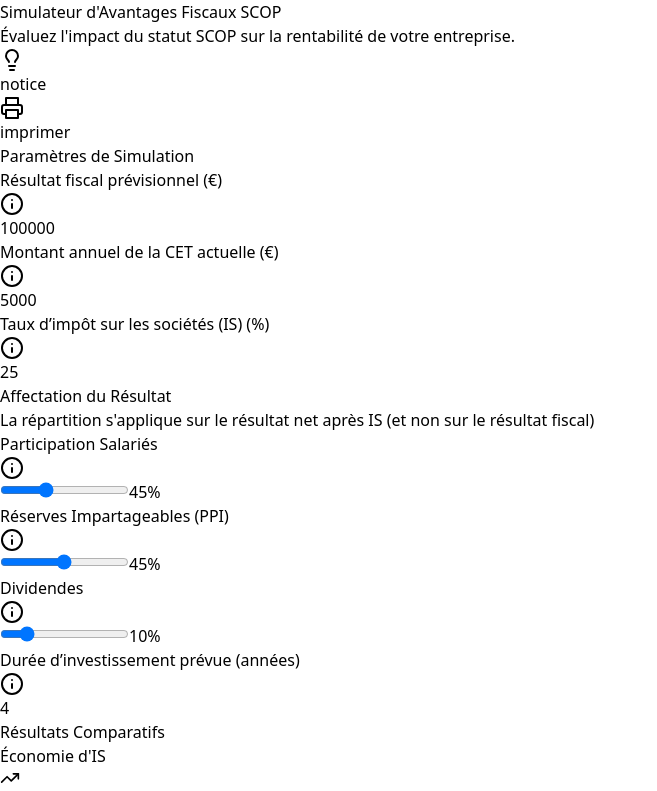
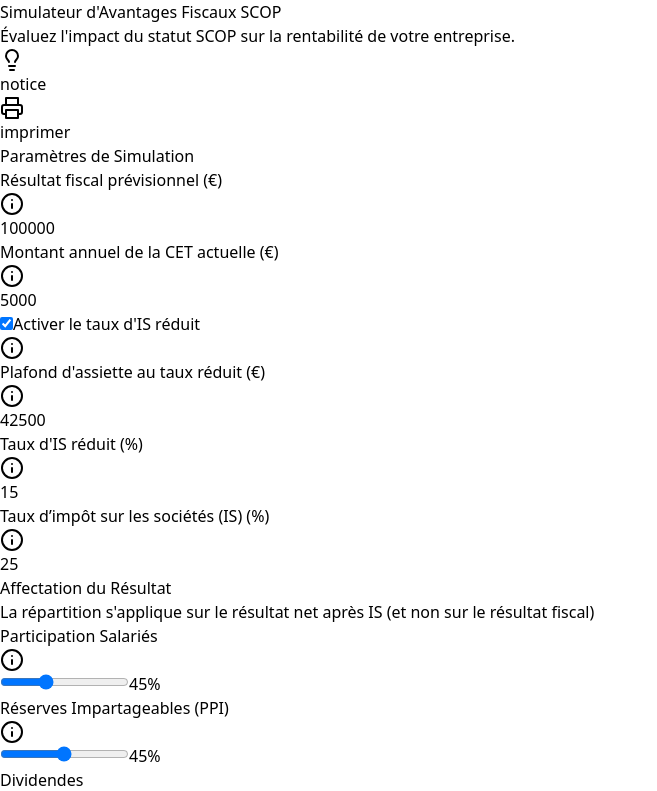
Before and after one commit to AUFFRAYArthur/outil-30, a React (Vite) app: page / in a window 1280 px wide. Shown: the top 791 px of the page, without its empty margins (0-657 px from the left). Built offline with nearby package versions, Linux system fonts and the light colour scheme.

Commit message:
Remove IS Calculator and enhance Simulation Parameters

```diff
--- a/src/App.tsx
+++ b/src/App.tsx
@@ -2,7 +2,6 @@ import React, { useState, useEffect, useRef } from 'react';
 import SimulatorForm from './components/SimulatorForm';
 import ResultsDisplay from './components/ResultsDisplay';
 import ChartDisplay from './components/ChartDisplay';
-import ISCalculator from './components/ISCalculator';
 import { Briefcase, Lightbulb, Printer, X } from 'lucide-react';
 import jsPDF from 'jspdf';
 import html2canvas from 'html2canvas';
@@ -333,11 +332,6 @@ function App() {
         </div>
       </main>
 
-      {/* Section Calculateur d'IS */}
-      <section className="container mx-auto p-4 md:p-8">
-        <ISCalculator />
-      </section>
-
       <footer className="text-center py-6 text-xs text-gray-500">
         <div className="container mx-auto px-4">
           <p className="text-base">Ce simulateur est un outil pédagogique. Les résultats sont basés sur les données que vous fournissez.</p>
--- a/src/components/SimulatorForm.tsx
+++ b/src/components/SimulatorForm.tsx
@@ -45,6 +45,70 @@ const SimulatorForm: React.FC<SimulatorFormProps> = ({ inputs, onInputChange, on
           />
         </div>
         <div>
+          <div className="flex items-center space-x-3 mb-4">
+            <input
+              type="checkbox"
+              name="enableTauxReduit"
+              id="enableTauxReduit"
+              checked={inputs.plafondTauxReduit > 0 && inputs.tauxISReduit > 0}
+              onChange={(e) => {
+                if (e.target.checked) {
+                  onInputChange({ target: { name: 'plafondTauxReduit', value: '42500' } } as any);
+                  onInputChange({ target: { name: 'tauxISReduit', value: '15' } } as any);
+                } else {
+                  onInputChange({ target: { name: 'plafondTauxReduit', value: '0' } } as any);
+                  onInputChange({ target: { name: 'tauxISReduit', value: '0' } } as any);
+                }
+              }}
+              className="h-5 w-5 text-blue-600 border-gray-300 rounded focus:ring-blue-500"
+            />
+            <label htmlFor="enableTauxReduit" className="text-lg font-medium text-gray-700">
+              Activer le taux d'IS réduit
+            </label>
+            <Tooltip text="Cochez cette option pour appliquer un taux d'IS réduit sur une partie des bénéfices selon les critères d'éligibilité." />
+          </div>
+        </div>
+
+        {(inputs.plafondTauxReduit > 0 && inputs.tauxISReduit > 0) && (
+          <>
+            <div>
+              <label htmlFor="plafondTauxReduit" className="flex items-center space-x-2 text-lg font-medium text-gray-700 mb-3">
+                <span>Plafond d'assiette au taux réduit (€)</span>
+                <Tooltip text="Montant maximum de bénéfice pouvant bénéficier du taux d'IS réduit. Valeur standard : 42 500 €." />
+              </label>
+              <input
+                type="number"
+                name="plafondTauxReduit"
+                id="plafondTauxReduit"
+                value={inputs.plafondTauxReduit}
+                onChange={onInputChange}
+                className="w-full p-4 text-lg border border-gray-300 rounded-md shadow-sm focus:ring-blue-500 focus:border-blue-500"
+                placeholder="Ex: 42500"
+                min="0"
+              />
+            </div>
+            <div>
+              <label htmlFor="tauxISReduit" className="flex items-center space-x-2 text-lg font-medium text-gray-700 mb-3">
+                <span>Taux d'IS réduit (%)</span>
+                <Tooltip text="Taux d'imposition réduit applicable sur la première tranche de bénéfice. Valeur standard : 15%." />
+              </label>
+              <input
+                type="number"
+                name="tauxISReduit"
+                id="tauxISReduit"
+                value={inputs.tauxISReduit}
+                onChange={onInputChange}
+                className="w-full p-4 text-lg border border-gray-300 rounded-md shadow-sm focus:ring-blue-500 focus:border-blue-500"
+                placeholder="Ex: 15"
+                min="0"
+                max="100"
+                step="0.1"
+              />
+            </div>
+          </>
+        )}
+
+        <div>
           <label htmlFor="tauxIS" className="flex items-center space-x-2 text-lg font-medium text-gray-700 mb-3">
             <span>Taux d’impôt sur les sociétés (IS) (%)</span>
             <Tooltip text="Taux d'imposition appliqué sur les bénéfices. Le taux normal est de 25%. Saisissez la valeur souhaitée." />
```
